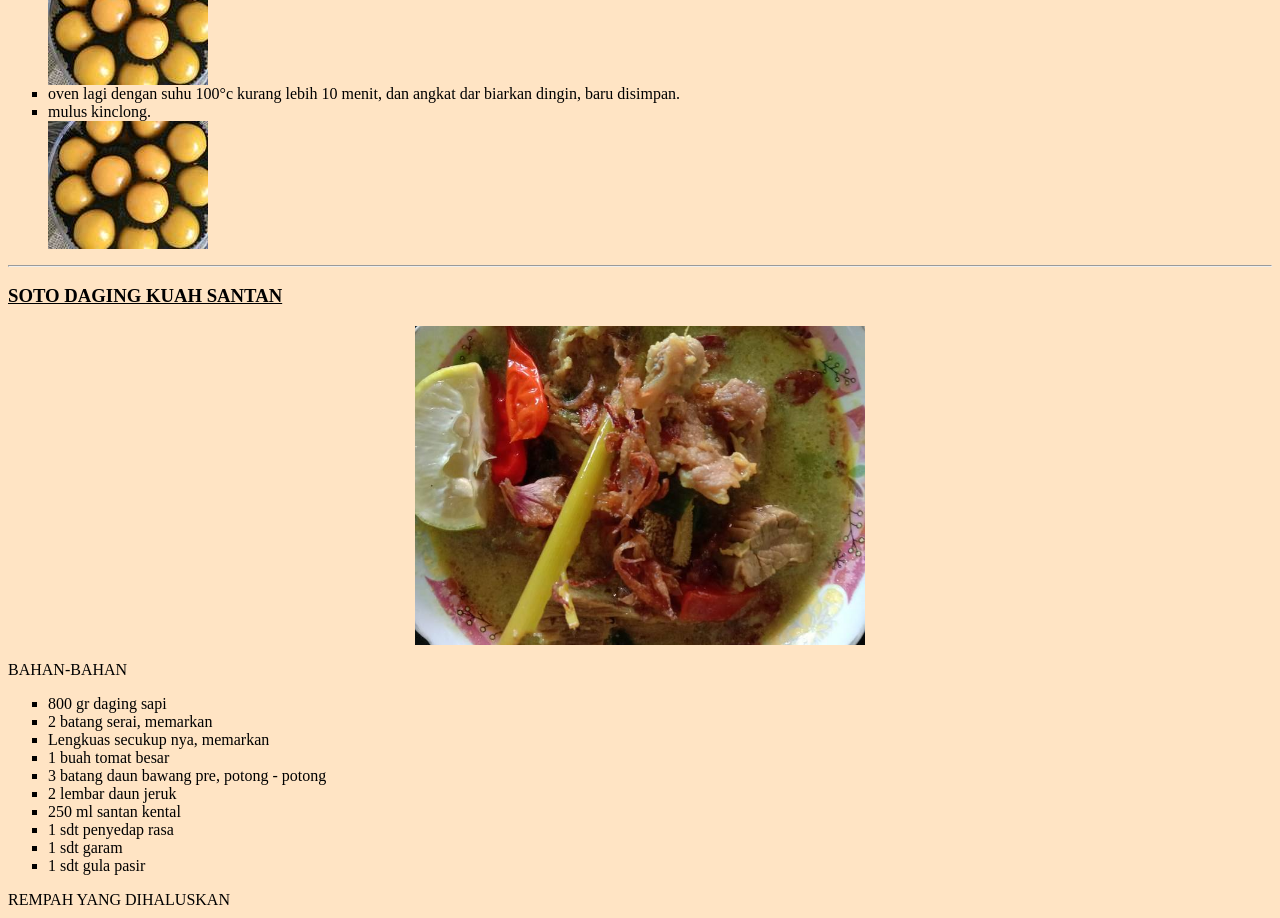
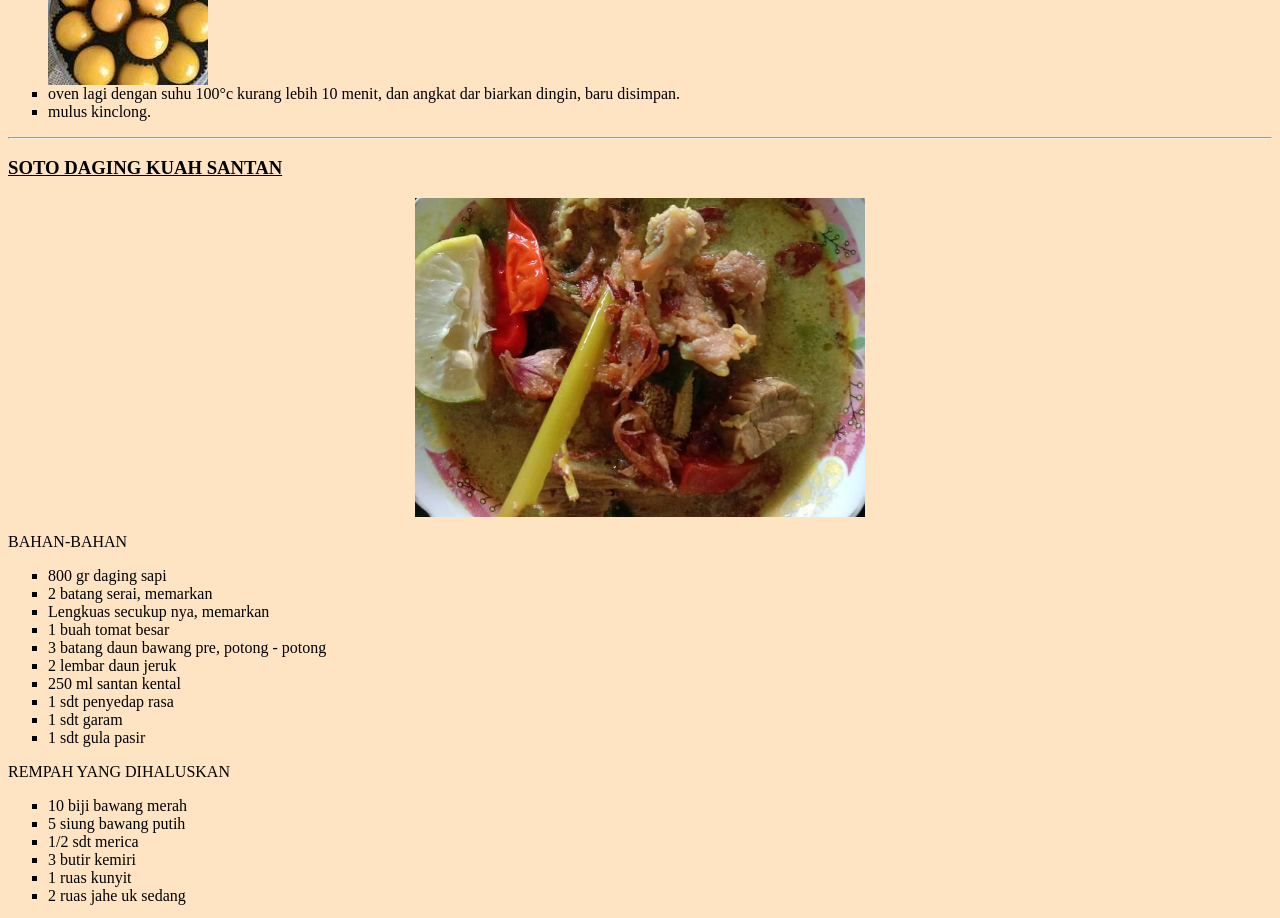
Before and after one commit to 180402017/nicholassaputra1.github.io, a plain HTML site: page index.html in a window 1280 px wide. Shown: the part 1860-2778 px from the top of the page. Drawn offline with Linux system fonts and the light colour scheme.

Commit message:
Update index.html

```diff
--- a/index.html
+++ b/index.html
@@ -51,7 +51,6 @@
 			<img src="3.jpeg">
 			<li>oven lagi dengan suhu 100°c kurang lebih 10 menit, dan angkat dar biarkan dingin, baru disimpan.</li>
 			<li>mulus kinclong.</li>
-			<img src="3.jpeg">
 		</ul>
 
 
```
